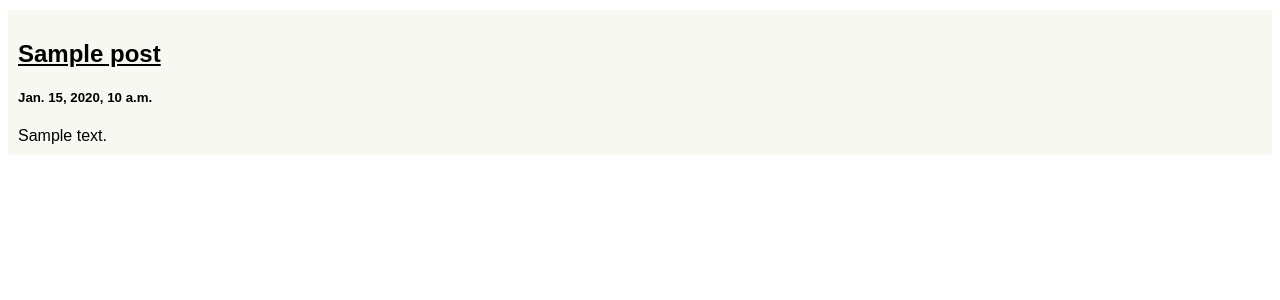
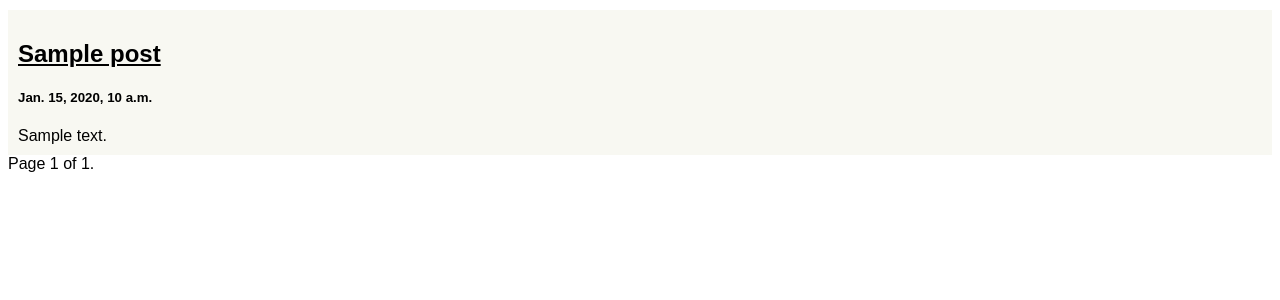
Before and after one commit to ilnurgi/django_gii_blog, a Django app: template django_gii_blog/templates/django_gii_blog/post_list.html in a window 1280 px wide. Shown: the part 56-356 px from the top of the page. Run offline with Django 3.2, Linux system fonts and the light colour scheme; the template is opened without the code that fills it: most values are stand-ins (such as "Sample title", 1, 10 or a date in 2020).

Commit message:
blog pagination

```diff
--- a/django_gii_blog/templates/django_gii_blog/post_list.html
+++ b/django_gii_blog/templates/django_gii_blog/post_list.html
@@ -13,4 +13,22 @@
             {{ post.short_text | safe }}
         </article>
     {% endfor %}
+
+    <div class="pagination">
+        <span class="step-links">
+            {% if page_obj.has_previous %}
+                <a href="?page=1">first</a>
+                <a href="?page={{ page_obj.previous_page_number }}">previous</a>
+            {% endif %}
+
+            <span class="current">
+                Page {{ page_obj.number }} of {{ page_obj.paginator.num_pages }}.
+            </span>
+
+            {% if page_obj.has_next %}
+                <a href="?page={{ page_obj.next_page_number }}">next</a>
+                <a href="?page={{ page_obj.paginator.num_pages }}">last</a>
+            {% endif %}
+        </span>
+    </div>
 {% endblock %}
--- a/setup.py
+++ b/setup.py
@@ -12,7 +12,7 @@ with open('requirements.txt') as fh:
 
 setuptools.setup(
     name='django_gii_blog',
-    version='0.0.35',
+    version='0.0.36',
     author='Ильнур Гайфутдинов',
     author_email='ilnurgi87@gmail.com',
     description='Блог',
```
